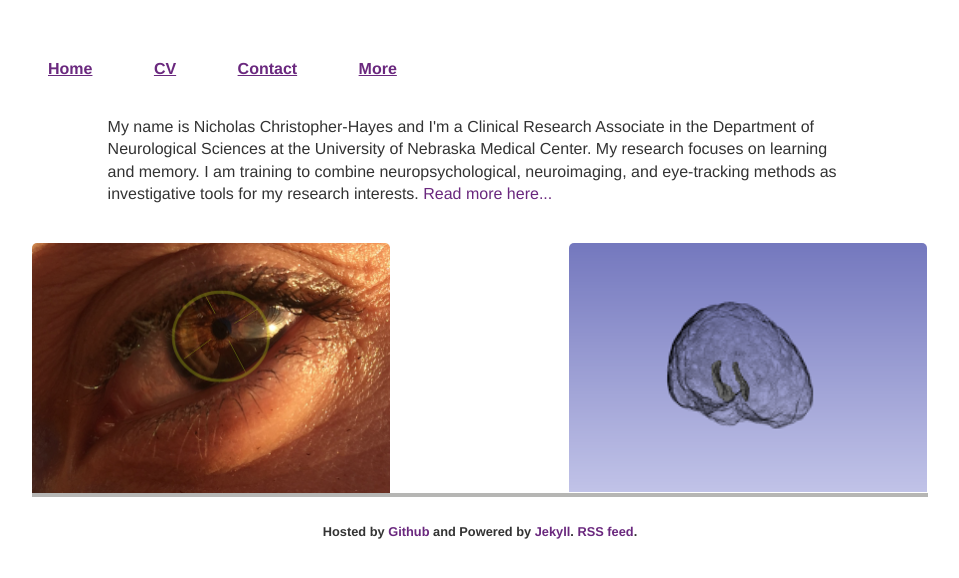
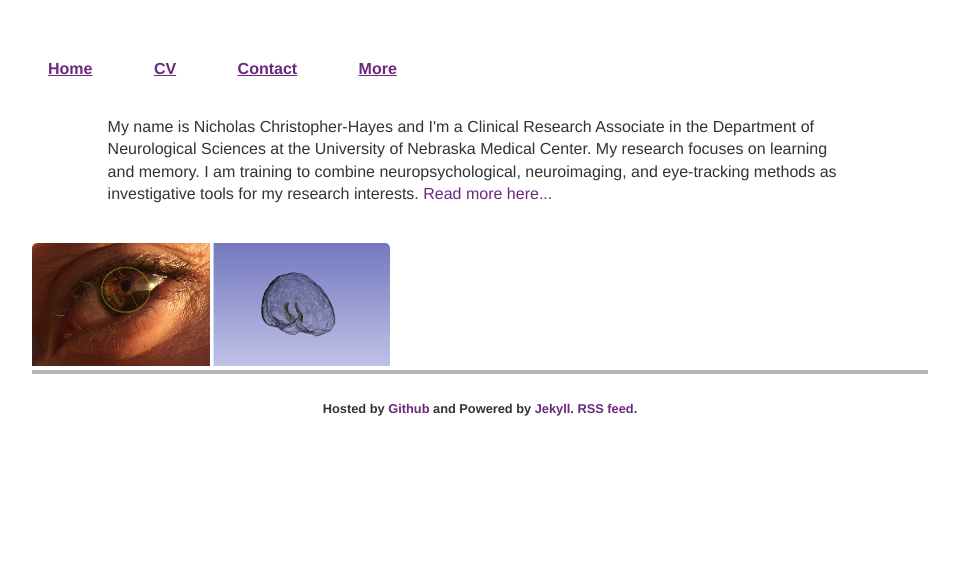
Before and after one commit to nichrishayes/nichrishayes.github.io, a Jekyll site: the page built from index.html, in a window 1280 px wide. Shown: the top 578 px of the page, without its empty margins (160-1119 px from the left). Built offline with Jekyll 4.4.1, drawn with Linux system fonts in a browser that asks for light colours.

Commit message:
Update index.html

```diff
--- a/index.html
+++ b/index.html
@@ -10,4 +10,5 @@ title: Nick Christopher-Hayes, BA - Home
 	</p>
 </div><!-- /.blurb -->
 
-<img src="kryseye.png" alt="image" style="float: left; margin: auto" width="40%" height= "40%"><img src="hippocampus.png" alt="image" style="float: right; margin-right: 1px" width="40%" height= "40%"><p style="clear: both;">
+<img src="kryseyehipp.png" alt="image" style="margin: auto" width="40%" height= "40%">
+<!-- <img src="kryseye.png" alt="image" style="float: left; margin: auto" width="40%" height= "40%"><img src="hippocampus.png" alt="image" style="float: right; margin-right: 1px" width="40%" height= "40%"><p style="clear: both;"> -->
```
